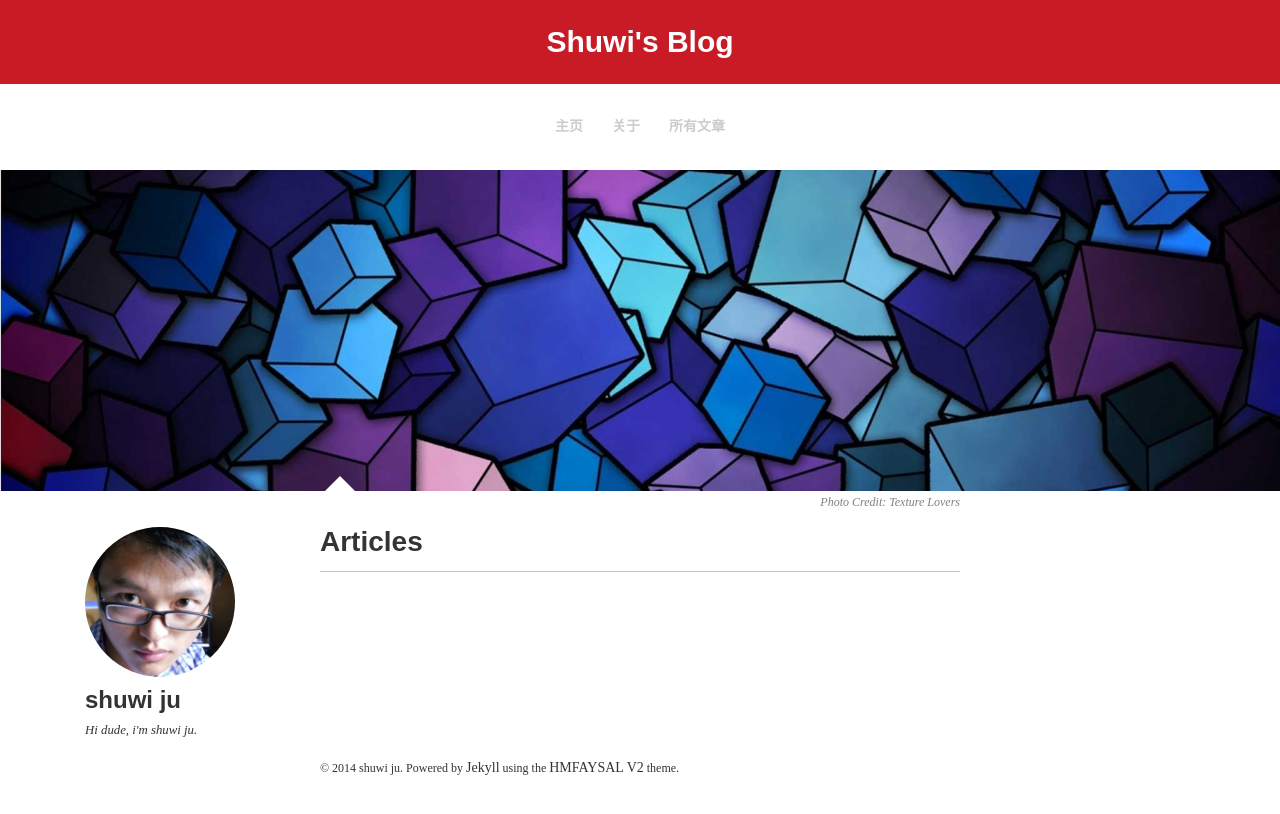
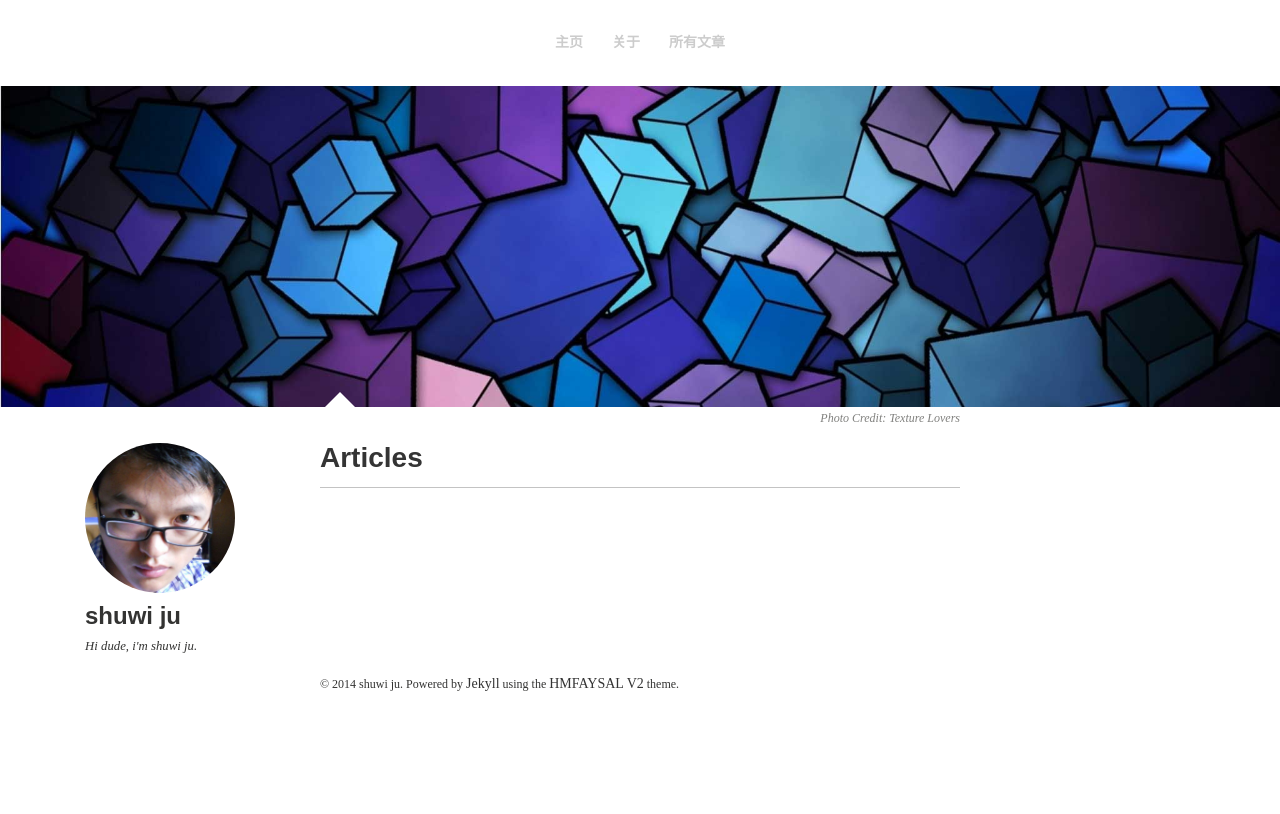
Before and after one commit to shuwi/shuwi.github.io, a Jekyll site: the page built from index.md, in a window 1280 px wide. Shown: the top 814 px of the page. Built offline with Jekyll 4.4.1, drawn with Linux system fonts in a browser that asks for light colours.

Commit message:
Update _navigation.html

```diff
--- a/_includes/_navigation.html
+++ b/_includes/_navigation.html
@@ -1,12 +1,7 @@
 <div id="outer-wrap">
 <div id="inner-wrap">
 
-    <header id="top" role="banner">
-        <div class="block">
-            <h1 class="block-title">{{ site.title }}</h1>
-            <a class="nav-btn" id="nav-open-btn" href="#nav">Navigation</a>
-        </div>
-    </header>
+
 
     <nav id="nav" role="navigation">
         <div class="block">
```
